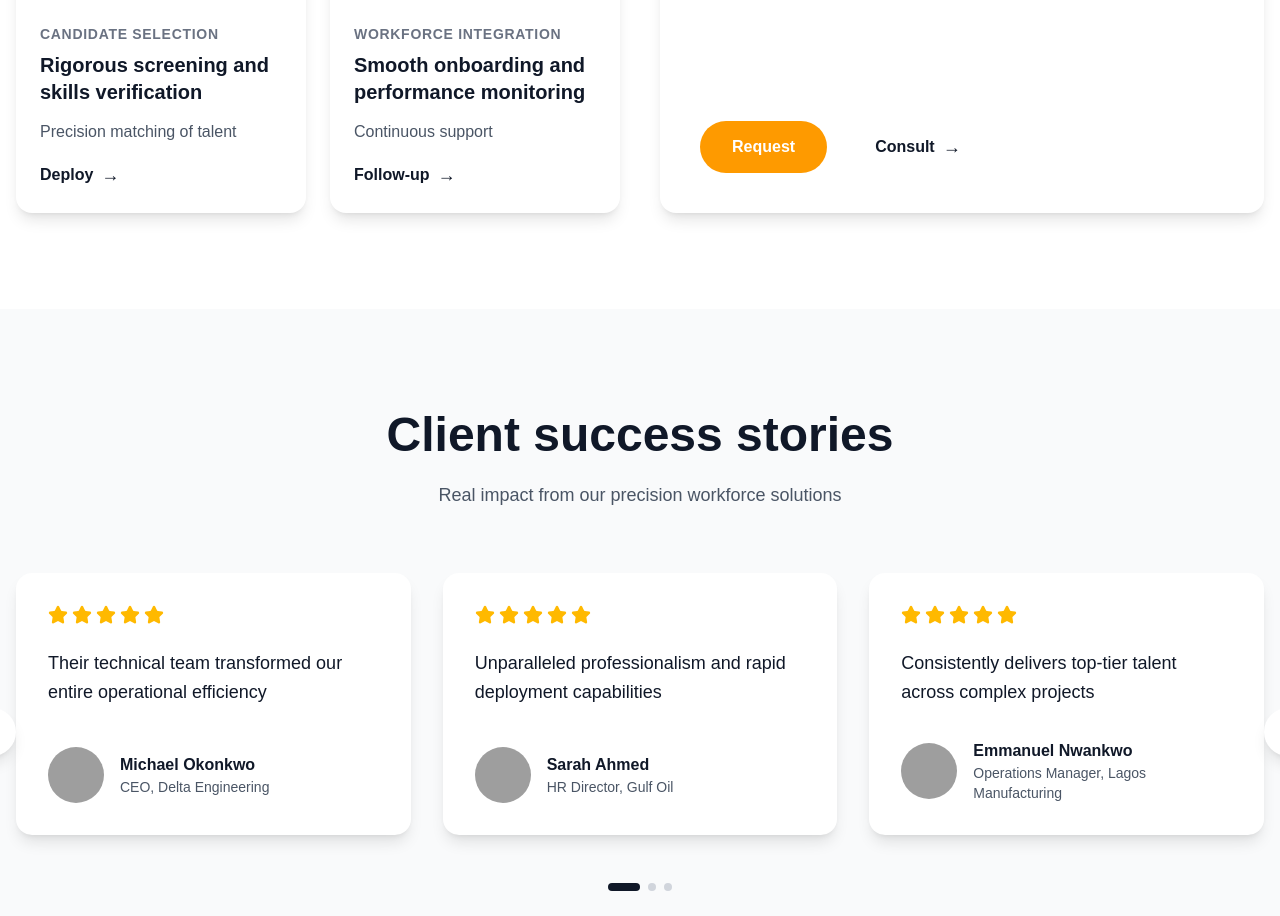
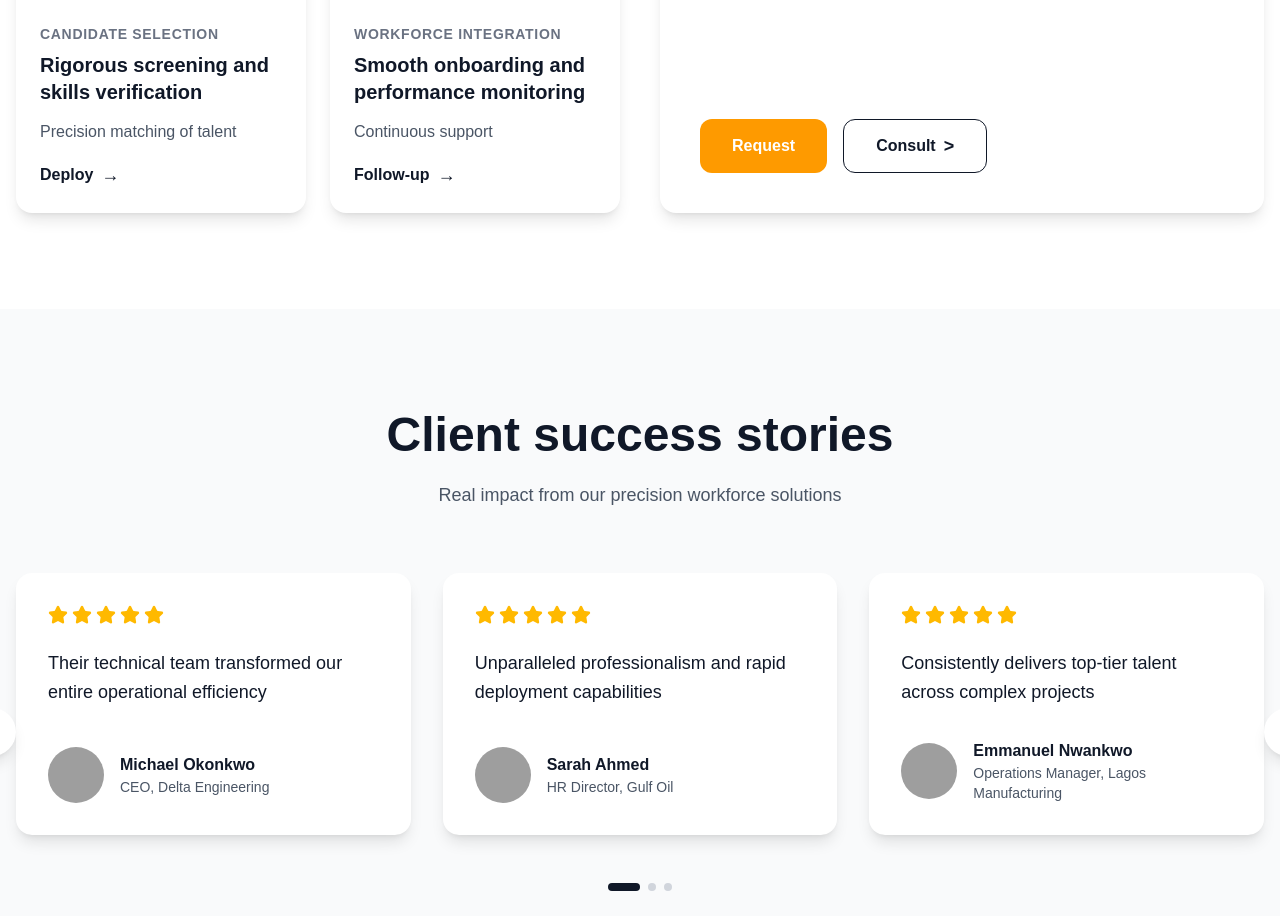
Before and after one commit to Kellytech-coder/Nigerian-Manpower-Solution, a Next.js app: page / in a window 1280 px wide. Shown: the part 5518-6434 px from the top of the page. Built offline with nearby package versions, Linux system fonts and the light colour scheme; grey boxes are pictures that could not be loaded.

Commit message:
process updated

```diff
--- a/app/components/landing-page/Process.tsx
+++ b/app/components/landing-page/Process.tsx
@@ -120,16 +120,21 @@ export default function Process() {
               </p>
 
               <div className="mt-4 sm:mt-8 flex flex-wrap gap-3 sm:gap-4">
-                <button className="px-6 sm:px-8 py-2 sm:py-3 rounded-full bg-amber-500 text-white font-semibold hover:bg-amber-600 transition-colors duration-300">
+                <button className="px-6 sm:px-8 py-2 sm:py-3 rounded-xl bg-amber-500 text-white font-semibold hover:bg-amber-600 transition-colors duration-300">
                   Request
                 </button>
-                <a
-                  href="#"
-                  className="inline-flex items-center gap-1 sm:gap-2 px-6 sm:px-8 py-2 sm:py-3 font-semibold text-gray-900 hover:gap-3 transition-all duration-300"
-                >
-                  Consult
-                  <span className="text-base sm:text-lg">→</span>
-                </a>
+               <a
+  href="#"
+  className="inline-flex items-center gap-1 sm:gap-2 px-6 sm:px-8 py-2 sm:py-3
+  font-semibold text-gray-900
+  border
+  rounded-xl"
+>
+  Consult
+ <span className="text-base gap-1 sm:gap-3 sm:text-lg">&gt;</span>
+
+</a>
+
               </div>
             </div>
           </div>
```
